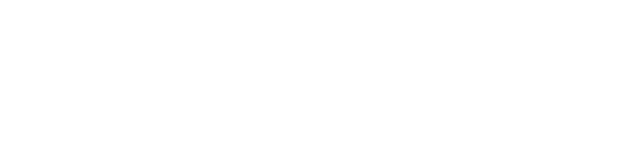
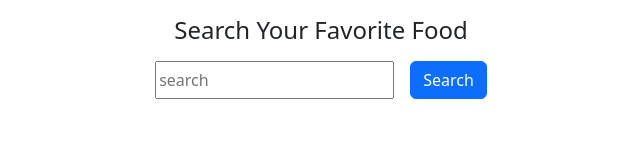
Before and after one commit to Mujahidul12628/selectYourMeal_API, a plain HTML site: page index.html in a window 1280 px wide. Shown: the whole page, without its empty margins (319-959 px from the left). Drawn offline with nearby package versions, Linux system fonts and the light colour scheme.

Commit message:
Search section added

```diff
--- a/index.html
+++ b/index.html
@@ -17,6 +17,17 @@
 
 <body>
 
+    <!-- Search container -->
+    <section>
+        <h4 class="text-center mt-3"">Search Your Favorite Food</h4>
+
+        <div  class=" d-flex justify-content-center align-content-center my-3">
+            <input class="mx-2" type=" text" name="" id="searchText" placeholder="search">
+            <button onclick="getButton()" class="btn btn-primary mx-2">Search</button>
+            </div>
+
+    </section>
+
 
 
     <!-- Bootstrap Script -->
```
